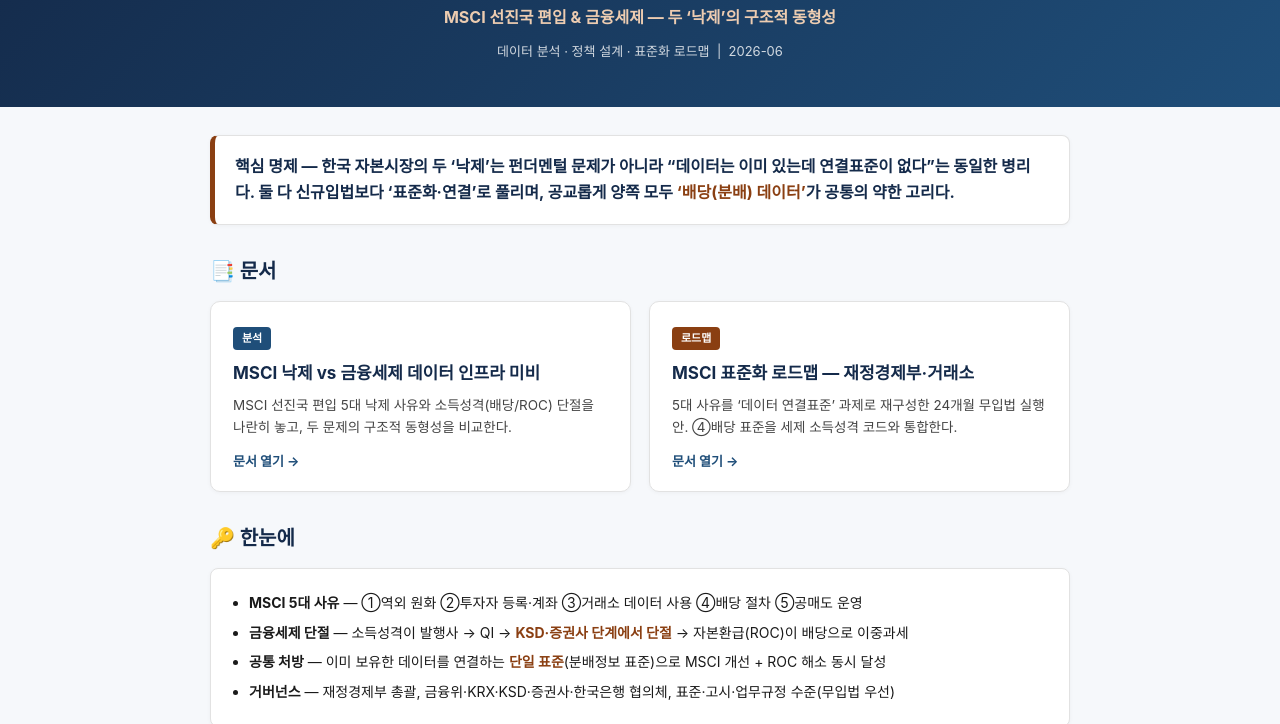
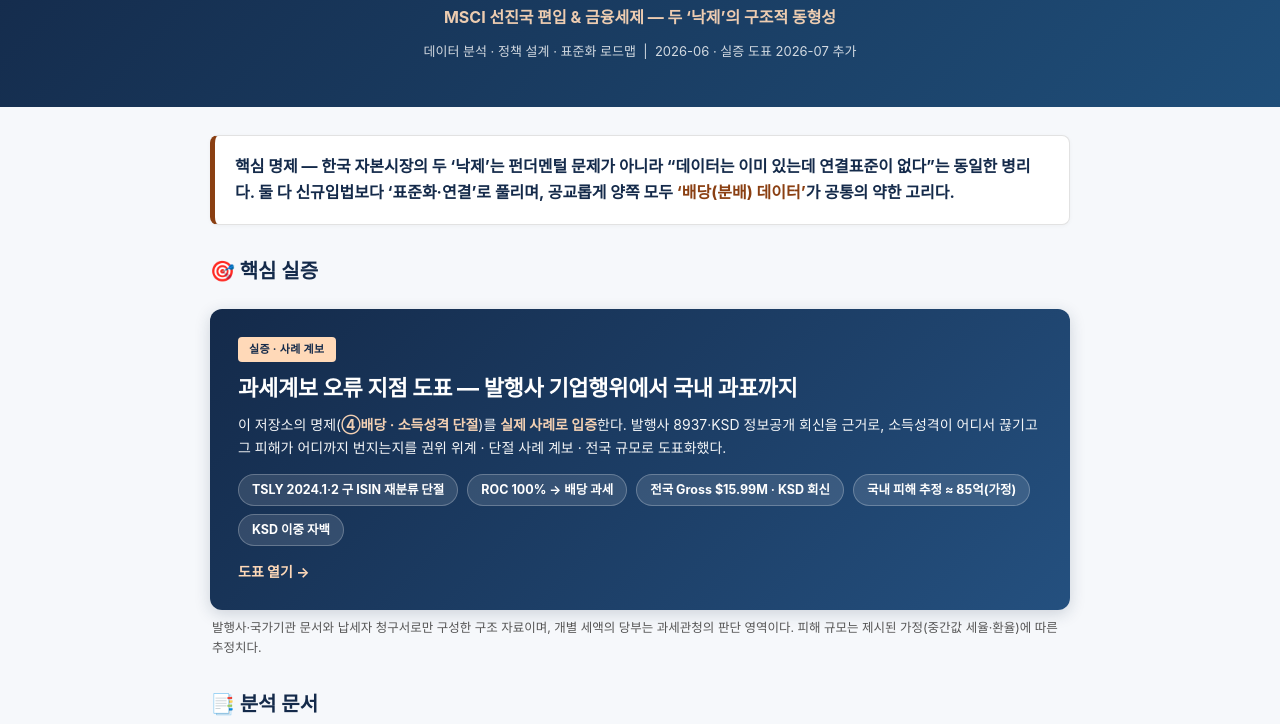
Before and after one commit to sebjang/MSCI-TAX_DATA_INFRA, a plain HTML site: page index.html in a window 1280 px wide. Shown: the part 105-829 px from the top of the page. Drawn offline with Linux system fonts and the light colour scheme.

Commit message:
Add files via upload

```diff
--- a/index.html
+++ b/index.html
@@ -4,7 +4,7 @@
 <meta charset="UTF-8">
 <meta name="viewport" content="width=device-width, initial-scale=1.0">
 <title>한국 자본시장 데이터 인프라 분석 — MSCI 편입 &amp; 금융세제</title>
-<meta name="description" content="MSCI 선진국 편입 낙제와 금융세제 데이터 인프라 미비의 구조적 동형성 분석 및 표준화 로드맵">
+<meta name="description" content="MSCI 선진국 편입 낙제와 금융세제 데이터 인프라 미비의 구조적 동형성 분석·표준화 로드맵, 그리고 소득성격 단절을 실증하는 과세계보 도표">
 <style>
   :root{ --navy:#142A4A; --accent:#1F4E79; --gold:#8A3F12; --grey:#555; --line:#e2e2e2; --bg:#f6f8fb; }
   *{ box-sizing:border-box; margin:0; padding:0; }
@@ -32,6 +32,21 @@
   .card h3{ color:var(--navy); font-size:17px; margin-bottom:8px; }
   .card p{ font-size:13.5px; color:#444; }
   .card .go{ margin-top:12px; font-size:13px; font-weight:bold; color:var(--accent); }
+  /* 핵심 실증 — 전면 배치 */
+  .feature{ display:block; text-decoration:none; color:#fff; background:linear-gradient(135deg,#142A4A,#24507f);
+            border-radius:12px; padding:26px 28px; margin:22px 0 6px; transition:.15s;
+            box-shadow:0 4px 16px rgba(20,42,74,.18); }
+  .feature:hover{ transform:translateY(-3px); box-shadow:0 10px 28px rgba(20,42,74,.30); }
+  .feature .tag{ display:inline-block; font-size:11px; font-weight:bold; color:#142A4A; background:#ffd9b8;
+                 border-radius:4px; padding:4px 11px; margin-bottom:12px; letter-spacing:.03em; }
+  .feature h3{ font-size:22px; margin-bottom:10px; letter-spacing:-.3px; line-height:1.35; }
+  .feature p{ font-size:14px; opacity:.95; line-height:1.62; }
+  .feature p b{ color:#ffd9b8; }
+  .feature .stats{ display:flex; flex-wrap:wrap; gap:8px 9px; margin:15px 0 2px; }
+  .feature .stat{ background:rgba(255,255,255,.12); border:1px solid rgba(255,255,255,.24);
+                  border-radius:20px; padding:5px 13px; font-size:12.5px; font-weight:bold; }
+  .feature .go{ margin-top:15px; font-size:14px; font-weight:bold; color:#ffd9b8; }
+  @media(max-width:680px){ .feature h3{ font-size:19px; } }
   ul.points{ background:#fff; border:1px solid var(--line); border-radius:8px; padding:16px 20px 16px 38px;
              box-shadow:0 1px 4px rgba(0,0,0,.04); }
   ul.points li{ margin:7px 0; font-size:14px; }
@@ -45,7 +60,7 @@
   <div class="wrap">
     <h1>한국 자본시장 데이터 인프라 분석</h1>
     <div class="sub">MSCI 선진국 편입 &amp; 금융세제 — 두 ‘낙제’의 구조적 동형성</div>
-    <div class="meta">데이터 분석 · 정책 설계 · 표준화 로드맵 &nbsp;|&nbsp; 2026-06</div>
+    <div class="meta">데이터 분석 · 정책 설계 · 표준화 로드맵 &nbsp;|&nbsp; 2026-06 · 실증 도표 2026-07 추가</div>
   </div>
 </header>
 
@@ -55,7 +70,24 @@
   “데이터는 이미 있는데 연결표준이 없다”는 동일한 병리다. 둘 다 신규입법보다 ‘표준화·연결’로 풀리며,
   공교롭게 양쪽 모두 <b class="k">‘배당(분배) 데이터’</b>가 공통의 약한 고리다.</div>
 
-  <h2>📑 문서</h2>
+  <h2>🎯 핵심 실증</h2>
+  <a class="feature" href="과세계보_금융세제사태_도표_게시용_20260723.html">
+    <span class="tag">실증 · 사례 계보</span>
+    <h3>과세계보 오류 지점 도표 — 발행사 기업행위에서 국내 과표까지</h3>
+    <p>이 저장소의 명제(<b>④배당 · 소득성격 단절</b>)를 <b>실제 사례로 입증</b>한다. 발행사 8937·KSD 정보공개 회신을 근거로,
+    소득성격이 어디서 끊기고 그 피해가 어디까지 번지는지를 권위 위계 · 단절 사례 계보 · 전국 규모로 도표화했다.</p>
+    <div class="stats">
+      <span class="stat">TSLY 2024.1·2 구 ISIN 재분류 단절</span>
+      <span class="stat">ROC 100% → 배당 과세</span>
+      <span class="stat">전국 Gross $15.99M · KSD 회신</span>
+      <span class="stat">국내 피해 추정 ≈ 85억(가정)</span>
+      <span class="stat">KSD 이중 자백</span>
+    </div>
+    <div class="go">도표 열기 →</div>
+  </a>
+  <p style="font-size:12.5px;color:#555;margin:8px 2px 0">발행사·국가기관 문서와 납세자 청구서로만 구성한 구조 자료이며, 개별 세액의 당부는 과세관청의 판단 영역이다. 피해 규모는 제시된 가정(중간값 세율·환율)에 따른 추정치다.</p>
+
+  <h2>📑 분석 문서</h2>
   <div class="cards">
     <a class="card" href="MSCI낙제_금융세제데이터인프라_비교.html">
       <span class="tag">분석</span>
@@ -75,13 +107,14 @@
   <ul class="points">
     <li><b>MSCI 5대 사유</b> — ①역외 원화 ②투자자 등록·계좌 ③거래소 데이터 사용 ④배당 절차 ⑤공매도 운영</li>
     <li><b>금융세제 단절</b> — 소득성격이 발행사 → QI → <b class="k">KSD·증권사 단계에서 단절</b> → 자본환급(ROC)이 배당으로 이중과세</li>
+    <li><b>실증</b> — <b class="k">TSLY 2024.1·2월</b> 역병합 구 ISIN 재분류 단절로 ROC 100%가 배당 과세. 전국 Gross <b class="k">$15.99M</b>(KSD 회신)이나 국가는 투자자 수조차 산정 불가</li>
     <li><b>공통 처방</b> — 이미 보유한 데이터를 연결하는 <b class="k">단일 표준</b>(분배정보 표준)으로 MSCI 개선 + ROC 해소 동시 달성</li>
     <li><b>거버넌스</b> — 재정경제부 총괄, 금융위·KRX·KSD·증권사·한국은행 협의체, 표준·고시·업무규정 수준(무입법 우선)</li>
   </ul>
 
   <footer>
     이 페이지는 정적 HTML로 작성되었으며 GitHub Pages로 게시할 수 있습니다.<br>
-    Source: <code>index.html</code> · <code>README.md</code> · 두 분석 문서
+    Source: <code>index.html</code> · <code>README.md</code> · 두 분석 문서 · <code>과세계보_금융세제사태_도표_게시용_20260723.html</code>
   </footer>
 
 </div>
```
